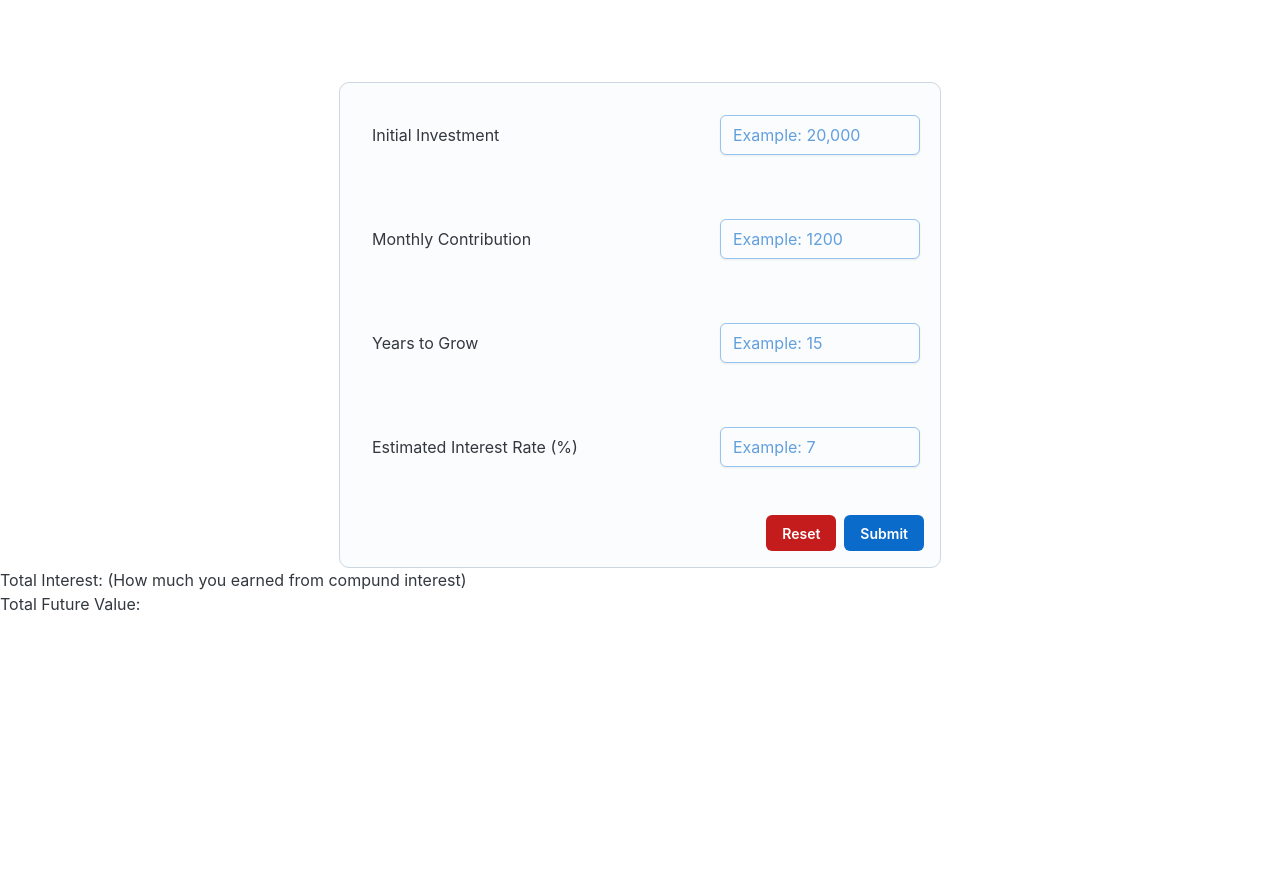
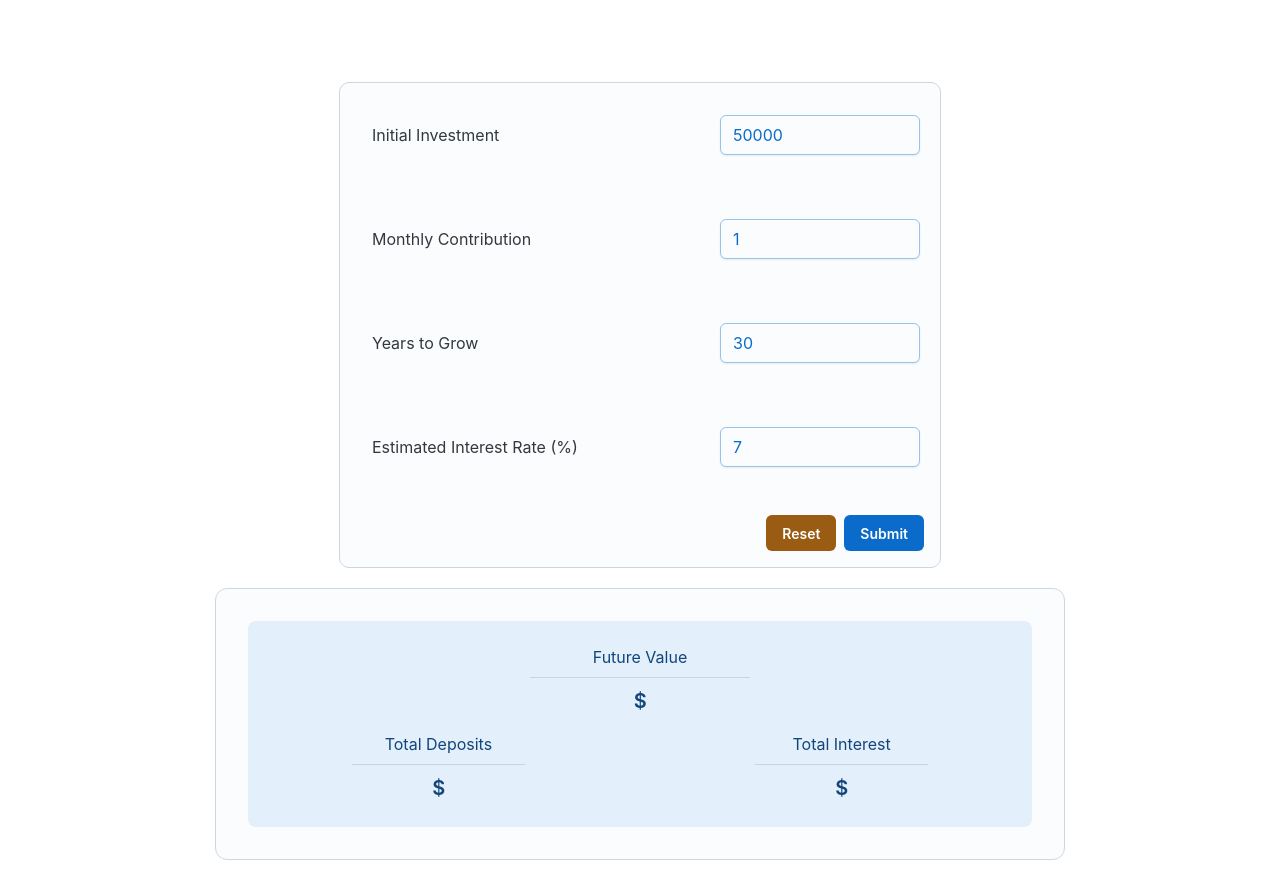
Before and after one commit to Eytan3000/compound-interest-client, a React (Create React App) app: page / in a window 1280 px wide. Shown: the part 192-1072 px from the top of the page. Before the commit the page ends 808 px from the top, so only its background shows below. Built offline with nearby package versions, Linux system fonts and the light colour scheme.

Commit message:
working on chart

```diff
--- a/package.json
+++ b/package.json
@@ -9,6 +9,7 @@
     "@mui/joy": "^5.0.0-beta.1",
     "@mui/material": "^5.14.4",
     "@mui/styles": "^5.14.4",
+    "@mui/x-data-grid": "^6.11.1",
     "@testing-library/jest-dom": "^5.17.0",
     "@testing-library/react": "^13.4.0",
     "@testing-library/user-event": "^13.5.0",
--- a/src/App.tsx
+++ b/src/App.tsx
@@ -1,32 +1,58 @@
 import React, { ChangeEvent, useState } from 'react';
 import './App.css';
-import {
-  Box,
-  Typography
-} from '@mui/joy';
+import { Box, Card, Divider, Sheet, Stack, Typography } from '@mui/joy';
 import ResponsiveAppBar from './components/ResponsiveAppBar';
 import CompoundForm from './components/form/CompoundForm';
+import { makeStyles } from '@mui/styles';
+import { formatSums } from './utils/helpers';
+import SumsCard from './components/ui/SumsCard';
 //-------------------------------------------------
 interface ParentProps {
-  sendDataToParent: (data: { futureValue: string; totalInterest: string }) => void;
+  sendDataToParent: (data: {
+    futureValue: number;
+    totalInterest: number;
+  }) => void;
 }
+
+const useStyles = makeStyles({
+  resultSheet: {
+    width: '600px',
+    margin: '0 auto', // Center the Sheet horizontally
+    borderRadius: 10,
+  },
+  card: {
+    width: '800px',
+    // margin: '0 auto', // Center the Sheet horizontally
+    margin: '20px auto', // Center the Sheet horizontally
+  },
+});
 //-------------------------------------------------
 
+function App() {
+  const [futureValue, setFutureValue] = useState<number | string>('');
+  const [totalInteres, setTotalInterest] = useState<number | string>('');
+  const [totalDeposits, setTotalDeposits] = useState<number | string>('');
 
+  const classes = useStyles();
+  function handleFormData(data: {
+    futureValue: number;
+    totalInterest: number;
+  }): void {
+    const { futureValue, totalInterest } = data;
+    // const formattedFutureValue = futureValue.toFixed().replace(/\B(?=(\d{3})+(?!\d))/g, ','); //removing 3rd digit after dcimal point
 
-function App() {
-  const [futureValue, setFutureValue] = useState<string>('');
-  const [totalInteres, setTotalInterest] = useState<string>('');
+    const formattedFutureValue = formatSums(futureValue);
+    const formattedTotalInterest = formatSums(totalInterest);
+    const formatedTotalDeposits = formatSums(futureValue - totalInterest);
 
-  function handleFormData(data : {futureValue:string, totalInterest:string}):void{
-      const {futureValue, totalInterest} = data;
-      setFutureValue(futureValue);
-      setTotalInterest(totalInterest);
+    setFutureValue(formattedFutureValue);
+    setTotalInterest(formattedTotalInterest);
+    setTotalDeposits(formatedTotalDeposits);
   }
 
   return (
     <>
-    <ResponsiveAppBar />
+      <ResponsiveAppBar />
       <Box display={'flex'} justifyContent={'center'} margin={10}>
         <Typography level="h1">Compound Interest Calculator</Typography>
       </Box>
@@ -36,11 +62,13 @@ function App() {
           justifyContent: 'center',
           alignItems: 'center',
         }}>
-        <CompoundForm sendDataToParent={handleFormData}/>
+        <CompoundForm sendDataToParent={handleFormData} />
       </div>
-      <Typography>{`Total Interest: ${futureValue} (How much you earned from compund interest)`}</Typography>
-      {/* <Typography>{`Total deposits: ${}`}</Typography> */}
-      <Typography>{`Total Future Value: ${totalInteres}`}</Typography>
+
+      <SumsCard futureValue={futureValue}
+    totalDeposits={totalDeposits}
+    totalInteres={totalInteres}
+    />
     </>
   );
 }
--- a/src/components/form/CompoundForm.tsx
+++ b/src/components/form/CompoundForm.tsx
@@ -7,7 +7,7 @@ import { calculateFutureValue } from '../../utils/helpers';
 //-----------------------------------------------------------
 type Event = React.ChangeEvent<HTMLInputElement>;
 interface ParentProps {
-  sendDataToParent: (data: {futureValue:string, totalInterest:string}) => void;
+  sendDataToParent: (data: {futureValue:number, totalInterest:number}) => void;
 }
 
 const useStyles = makeStyles({
@@ -28,10 +28,10 @@ const useStyles = makeStyles({
 export default function CompoundForm({sendDataToParent}:ParentProps) {
   const classes = useStyles();
 
-  const [principal, setPrincipal] = useState<string>('');
-  const [monthlyContribution, setMonthlyContribution] = useState<string>('');
-  const [years, setYears] = useState<string>('');
-  const [interestRate, setInterestRate] = useState<string>('');
+  const [principal, setPrincipal] = useState<string>('50000');
+  const [monthlyContribution, setMonthlyContribution] = useState<string>('1');
+  const [years, setYears] = useState<string>('30');
+  const [interestRate, setInterestRate] = useState<string>('7');
 
   // const [futureValue, setFutureValue] = useState<string>('');
   // const [totalInteres, setTotalInterest] = useState<string>('');
@@ -160,7 +160,7 @@ export default function CompoundForm({sendDataToParent}:ParentProps) {
             display="flex"
             justifyContent="flex-end"
             >
-            <Button color="danger" sx={{ marginX:'8px' }} onClick={handleReset}>Reset</Button>
+            <Button color="warning" sx={{ marginX:'8px' }} onClick={handleReset}>Reset</Button>
             <Button type="submit">Submit</Button>
           </Grid>
 
--- /dev/null
+++ b/src/components/ui/SumsCard.tsx
@@ -0,0 +1,90 @@
+import React, { ChangeEvent, useState } from 'react';
+import { Box, Card, Divider, Sheet, Stack, Typography } from '@mui/joy';
+import { makeStyles } from '@mui/styles';
+//-------------------------------------------------
+
+interface Props{
+    futureValue : number | string,
+    totalDeposits : number| string,
+    totalInteres : number| string
+}
+
+const useStyles = makeStyles({
+    resultSheet: {
+      width: '600px',
+      margin: '0 auto', // Center the Sheet horizontally
+      borderRadius: 10,
+    },
+    card: {
+      width: '800px',
+      // margin: '0 auto', // Center the Sheet horizontally
+      margin: '20px auto', // Center the Sheet horizontally
+    },
+  });
+//-------------------------------------------------
+export default function SumsCard({
+    futureValue,
+    totalDeposits,
+    totalInteres
+}:Props) {
+    const classes = useStyles();
+
+  return (
+    <Card className={classes.card} size="lg" variant="outlined">
+        {/* Sums */}
+        <Sheet
+          color="primary"
+          variant="soft"
+          sx={{ margin: 1, padding: 3, borderRadius: 8 }}>
+          <Box
+            width="30%"
+            display="column"
+            justifyContent="center"
+            textAlign={'center'}
+            sx={{ margin: '0 auto' }}>
+            <Stack spacing={1}>
+              <Typography level="body-md" textColor="inherit">
+                Future Value
+              </Typography>
+              <Divider />
+              <Typography level="h4" textColor="inherit">
+                ${futureValue.toLocaleString()}
+              </Typography>
+            </Stack>
+          </Box>
+          <Box
+            marginTop={2}
+            display="flex"
+            justifyContent="space-between"
+            textAlign={'center'}
+            px={10}>
+            <Box width="30%">
+              <Stack spacing={1}>
+                <Typography level="body-md" textColor="inherit">
+                  Total Deposits
+                </Typography>
+                <Divider />
+                <Typography level="h4" textColor="inherit">
+                  ${totalDeposits.toLocaleString()}
+                </Typography>
+              </Stack>
+            </Box>
+            <Box width="30%">
+              <Stack spacing={1}>
+                <Typography level="body-md" textColor="inherit">
+                  Total Interest
+                </Typography>
+                <Divider />
+                <Typography level="h4" textColor="inherit">
+                  ${totalInteres.toLocaleString()}
+                </Typography>
+              </Stack>
+            </Box>
+          </Box>
+        </Sheet>
+
+    {/* Chart */}
+
+      </Card>
+  )
+}
--- a/src/utils/helpers.ts
+++ b/src/utils/helpers.ts
@@ -1,6 +1,6 @@
 interface FutureValueResult {
-    futureValue: string;
-    totalInterest: string;
+    futureValue: number;
+    totalInterest: number;
   }
 
 export function calculateFutureValue(principal:number, monthlyContribution:number, years:number, yearlyInterestRate:number) :FutureValueResult {
@@ -22,7 +22,11 @@ export function calculateFutureValue(principal:number, monthlyContribution:numbe
 
     const depositeSum = (principal + (monthlyContribution*12*years));
     return {
-        futureValue: totalFutureValue.toFixed(),
-        totalInterest: (totalFutureValue - depositeSum).toFixed(),
+        futureValue: totalFutureValue,
+        totalInterest: (totalFutureValue - depositeSum),
     }
 }
+
+export function formatSums(sum:number):string{
+    return  sum.toFixed().replace(/\B(?=(\d{3})+(?!\d))/g, ',');
+}
```
Also changed, not shown: src/components/ui/Chart.tsx (added, +16 -0 lines), 1 other file (tests, documents, lock files or other folders).
